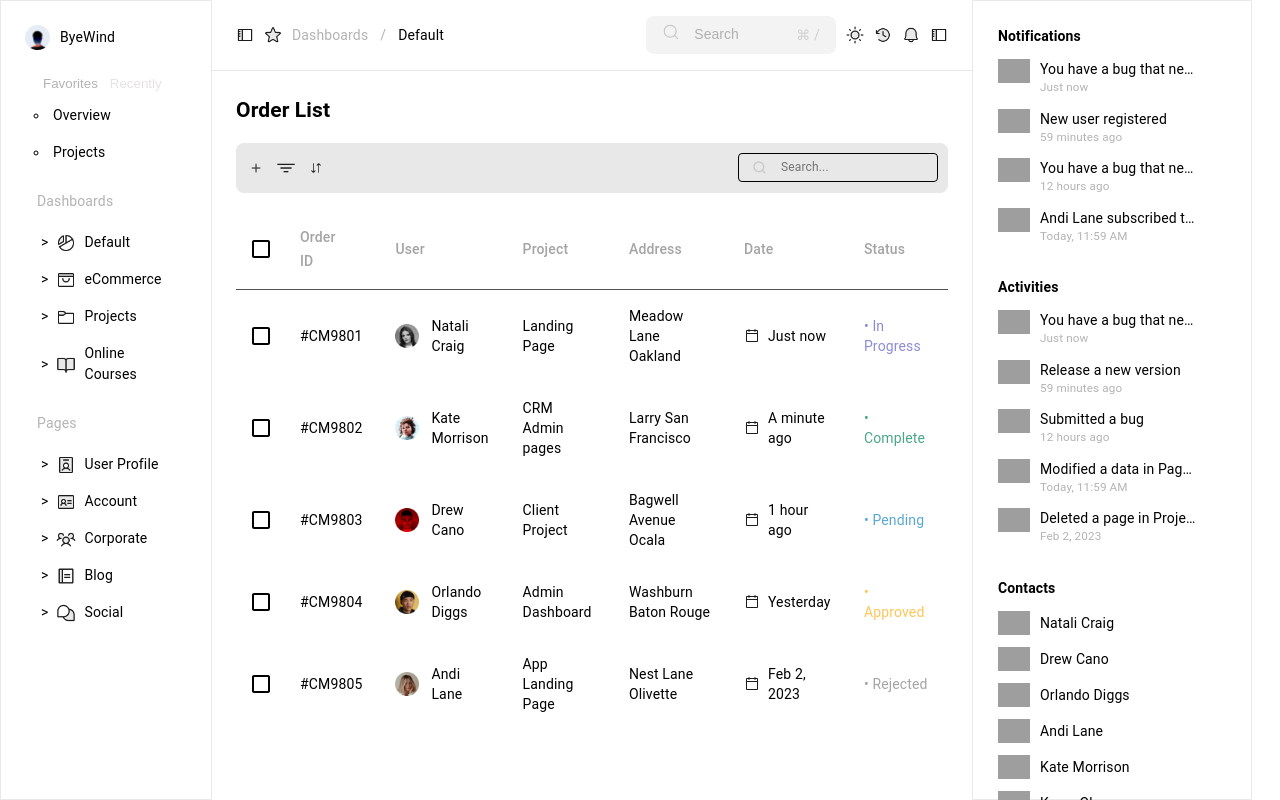
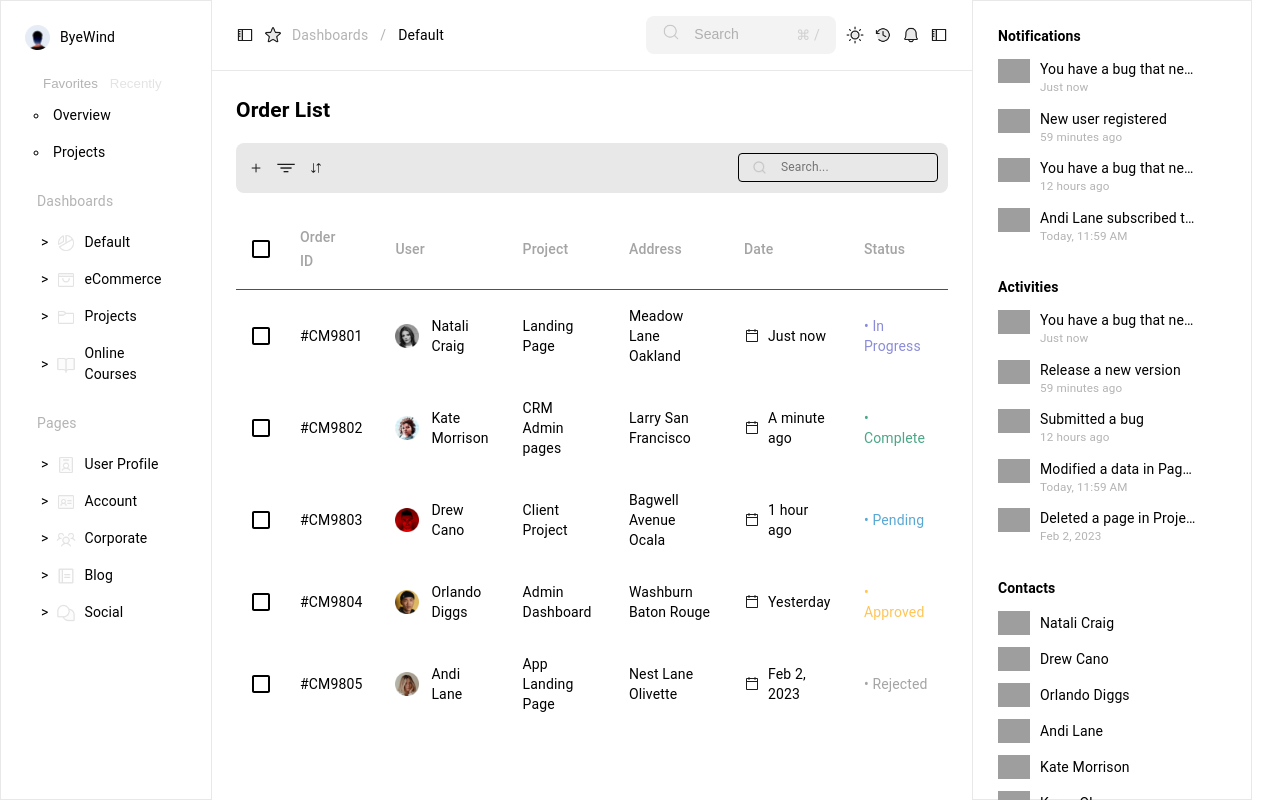
Before and after one commit to arunima75/dashboard-juspay, a React (Create React App) app: page /projects in a window 1280 px wide. Built offline with nearby package versions, Linux system fonts and the light colour scheme; grey boxes are pictures that could not be loaded.

Commit message:
Pushing theme changes

```diff
--- a/src/components/Navigation/LeftPanel/Dashboards.js
+++ b/src/components/Navigation/LeftPanel/Dashboards.js
@@ -1,12 +1,16 @@
-import { useState } from "react";
+import { useState, useContext, useEffect } from "react";
 import styles from "./LeftPanel.module.scss";
+import { ThemeContext } from "../../../context/ThemeContext";
 
 function Dashboards({ title,data}) {
+  const { themeMode } = useContext(ThemeContext);
   const [openDropdown, setOpenDropdown] = useState(null);
 
   const toggleDropdown = (index) => {
     setOpenDropdown(openDropdown === index ? null : index);
   };
+
+ const imgClass = themeMode === 'dark' ? styles['img-dark'] : styles['img-light'];
 
   return (
     <div className={styles.dashboards}>
@@ -25,7 +29,7 @@ function Dashboards({ title,data}) {
               }}
             >
               <span className={styles.linkPoint}>{openDropdown === index ? 'v' : '>'}</span>
-              <img  className={styles.image} height={20} src={item.icon} alt={item.name} />
+              <img className={imgClass} height={20} src={item.icon} alt={item.name} />
               <span className={styles.linkStyle}>{item.name}</span>
             </a>
             {item.children && (
--- a/src/components/Navigation/LeftPanel/LeftPanel.module.scss
+++ b/src/components/Navigation/LeftPanel/LeftPanel.module.scss
@@ -50,7 +50,12 @@
             padding: 2px 0px;
         }
     }
-
+    .img-dark{
+       filter: invert(0);
+    }
+    .img-light{
+        filter: invert(1);
+    }
     .link {
         display: flex;
         align-items: center;
@@ -66,7 +71,7 @@
 
     .linkPoint {
         margin-right: 8px;
-        color: var(--link-point-color)
+        color: var(--link-point-color);
     }
 
     .linkStyle {
--- a/src/constants/config.js
+++ b/src/constants/config.js
@@ -1 +1,2 @@
 export const IS_FAVORITE = "Favorites"
+export const DEFAULT_THEME = "light"
--- a/src/context/ThemeContext.js
+++ b/src/context/ThemeContext.js
@@ -1,4 +1,5 @@
 import React, { createContext, useState, useEffect } from 'react';
+import { DEFAULT_THEME } from '../constants/config';
 
 export const ThemeContext = createContext();
 
@@ -13,15 +14,13 @@ const darkTheme = {
 };
 
 export const ThemeProvider = ({ children }) => {
-  const [themeMode, setThemeMode] = useState('light');
+  const [themeMode, setThemeMode] = useState(DEFAULT_THEME);
 
   useEffect(() => {
-    const savedTheme = localStorage.getItem('theme') || 'light';
-    setThemeMode(savedTheme);
-    const initialTheme = savedTheme === 'dark' ? darkTheme : lightTheme;
+    const initialTheme = themeMode === 'dark' ? darkTheme : lightTheme;
     document.body.style.backgroundColor = initialTheme.backgroundColor;
     document.body.style.color = initialTheme.color;
-  }, []);
+  }, [themeMode]);
 
   const toggleTheme = () => {
     const newThemeMode = themeMode === 'light' ? 'dark' : 'light';
@@ -29,7 +28,6 @@ export const ThemeProvider = ({ children }) => {
     const newTheme = newThemeMode === 'dark' ? darkTheme : lightTheme;
     document.body.style.backgroundColor = newTheme.backgroundColor;
     document.body.style.color = newTheme.color;
-    localStorage.setItem('theme', newThemeMode);
   };
 
   const theme = themeMode === 'dark' ? darkTheme : lightTheme;
--- a/src/index.css
+++ b/src/index.css
@@ -3,14 +3,14 @@ body.light {
   --background-color: #ffffff;
   --text-color: #000000;
   --link-point-color: rgba(28, 28, 28, 0.2);
-  --img-filter-invert:0;
+  --theme: light;
 }
 
 body.dark {
   --background-color: #000000;
   --text-color: #ffffff;
   --link-point-color: #ffffff;
-  --img-filter-invert:1;
+  --theme: dark;
 }
 
 body {
```
